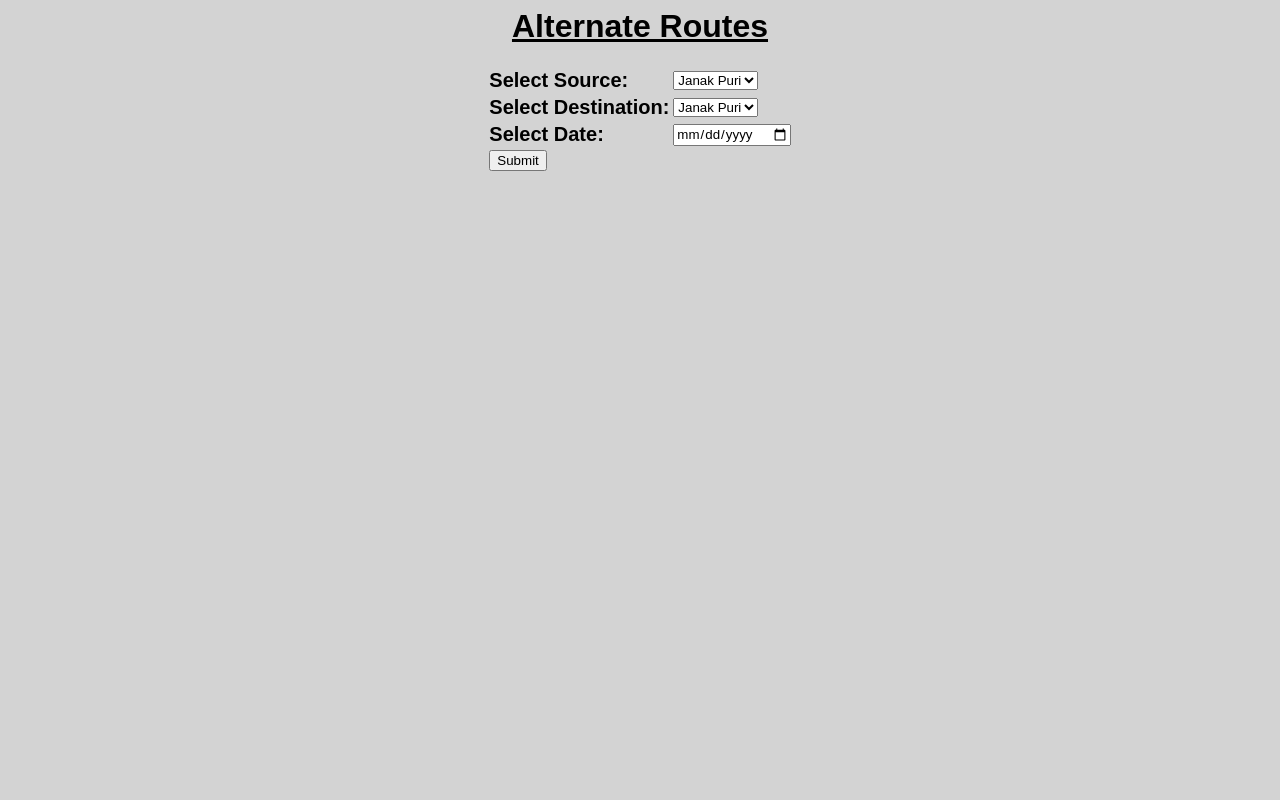
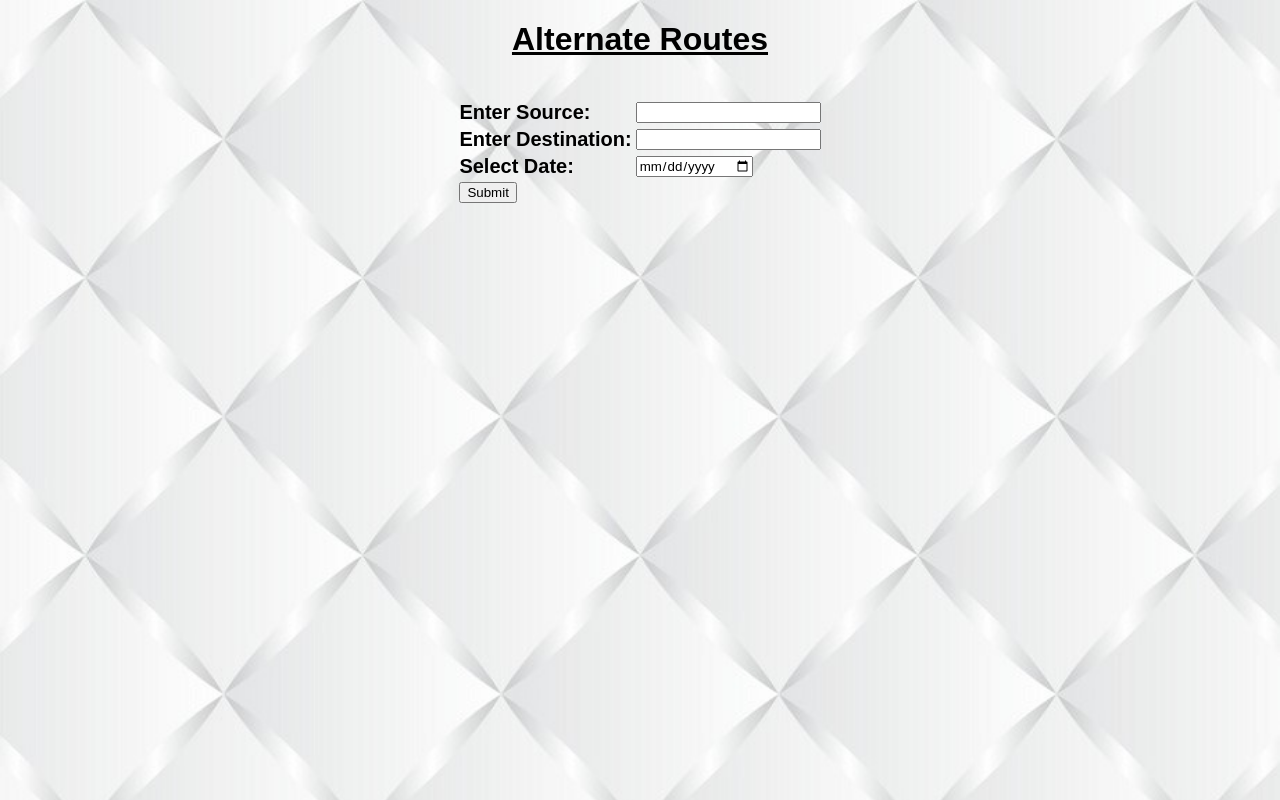
Before and after one commit to ishween/route_prediction, a Flask app: page / in a window 1280 px wide. Run offline with Flask 2, Linux system fonts and the light colour scheme; some libraries are stand-ins or nearby versions.

Commit message:
production

```diff
--- a/src/app.py
+++ b/src/app.py
@@ -95,48 +95,48 @@ def square():
     resp = requests.get(str)
     # print(resp)
     route = resp.json()
-    driving_geometry = ''
+    geometry = ''
     min = sys.maxsize
-    driving_time = 0
+    time = 0
     print(route)
     for element in route['routes']:
         if element['distance']-1000 <= distance and element['distance']+1000 >= distance:
             if element['distance'] < min:
                 min = element['distance']
-                driving_time = element['duration']
-                driving_geometry = element['geometry']
+                time = element['duration']
+                geometry = element['geometry']
                 print(min)
 
     #BIKING
-    str = "https://apis.mapmyindia.com/advancedmaps/v1/9kibr32m4r29uw8sgsjan8rdu89v9yit/distance_matrix/biking/{},{};{},{}?rtype=0&region=ind".format(
-        source_longitude, source_latitude, destination_longitude, destination_latitude)
-    predict = requests.get(str)
-    print(predict)
-    data = predict.json()
-    print(data)
-    distance = data['results']['distances'][0][1]
-    duration = data['results']['durations'][0][1]
-
-    # str = "https://apis.mapmyindia.com/advancedmaps/v1/ejls5j1jcdu6z9w1pabuytir9wwituo8/route_adv/driving/{},{};{},{}?steps=false&rtype=1".format(source_longitude, source_latitude, destination_longitude, destination_latitude)
-
-    # simran
-    str = "https://apis.mapmyindia.com/advancedmaps/v1/9kibr32m4r29uw8sgsjan8rdu89v9yit/route_adv/biking/{},{};{},{}?steps=false&rtype=1".format(
-        source_longitude, source_latitude, destination_longitude, destination_latitude)
-
-    resp = requests.get(str)
-    # print(resp)
-    route = resp.json()
-    biking_geometry = ''
-    min = sys.maxsize
-    biking_time = 0
-    print(route)
-    for element in route['routes']:
-        if element['distance'] - 1000 <= distance and element['distance'] + 1000 >= distance:
-            if element['distance'] < min:
-                min = element['distance']
-                biking_time = element['duration']
-                biking_geometry = element['geometry']
-                print(min)
+    # str = "https://apis.mapmyindia.com/advancedmaps/v1/9kibr32m4r29uw8sgsjan8rdu89v9yit/distance_matrix/biking/{},{};{},{}?rtype=0&region=ind".format(
+    #     source_longitude, source_latitude, destination_longitude, destination_latitude)
+    # predict = requests.get(str)
+    # print(predict)
+    # data = predict.json()
+    # print(data)
+    # distance = data['results']['distances'][0][1]
+    # duration = data['results']['durations'][0][1]
+    #
+    # # str = "https://apis.mapmyindia.com/advancedmaps/v1/ejls5j1jcdu6z9w1pabuytir9wwituo8/route_adv/driving/{},{};{},{}?steps=false&rtype=1".format(source_longitude, source_latitude, destination_longitude, destination_latitude)
+    #
+    # # simran
+    # str = "https://apis.mapmyindia.com/advancedmaps/v1/9kibr32m4r29uw8sgsjan8rdu89v9yit/route_adv/biking/{},{};{},{}?steps=false&rtype=1".format(
+    #     source_longitude, source_latitude, destination_longitude, destination_latitude)
+    #
+    # resp = requests.get(str)
+    # # print(resp)
+    # route = resp.json()
+    # biking_geometry = ''
+    # min = sys.maxsize
+    # biking_time = 0
+    # print(route)
+    # for element in route['routes']:
+    #     if element['distance'] - 1000 <= distance and element['distance'] + 1000 >= distance:
+    #         if element['distance'] < min:
+    #             min = element['distance']
+    #             biking_time = element['duration']
+    #             biking_geometry = element['geometry']
+    #             print(min)
 
     # print("yes")
     #WALKING
@@ -203,7 +203,7 @@ def square():
     #             print(min)
 
     # geometry = route['routes'][0]['geometry']
-    arr = {'driving_geometry': driving_geometry, 'driving_time':driving_time, 'biking_geometry': biking_geometry, 'biking_time': biking_time}
+    arr = {'geometry': geometry, 'time': time}
     arr = jsonify(arr)
     return arr
 
@@ -227,6 +227,6 @@ def square():
     # response = requests.get(str)
 
 
-
+#
 # if __name__ == '__main__':
 #     app.run(debug=True)
--- a/src/templates/index.html
+++ b/src/templates/index.html
@@ -1,96 +1,142 @@
-<!--&lt;!&ndash;    <!DOCTYPE html>&ndash;&gt;-->
-<!--&lt;!&ndash;    <html lang='en'>&ndash;&gt;-->
-<!--&lt;!&ndash;    	<head>&ndash;&gt;-->
-<!--&lt;!&ndash;    		<title>Flask App</title>&ndash;&gt;-->
-<!--&lt;!&ndash;    		<style type="text/css">&ndash;&gt;-->
-<!--&lt;!&ndash;    			* {&ndash;&gt;-->
-<!--&lt;!&ndash;    				font-family: sans-serif;&ndash;&gt;-->
-<!--&lt;!&ndash;    			}&ndash;&gt;-->
-<!--&lt;!&ndash;    		</style>&ndash;&gt;-->
-<!--&lt;!&ndash;    	</head>&ndash;&gt;-->
-<!--&lt;!&ndash;    	<body>&ndash;&gt;-->
-<!--&lt;!&ndash;    		<h1>Square Calculator</h1>&ndash;&gt;-->
-<!--&lt;!&ndash;    		<form method="post" id="form">&ndash;&gt;-->
-<!--&lt;!&ndash;    			<label for="num">Enter Number : </label>&ndash;&gt;-->
-<!--&lt;!&ndash;    			<input type="text" id="num" name="number" autofocus autocomplete="off">&ndash;&gt;-->
-<!--&lt;!&ndash;    			<button>Post</button>&ndash;&gt;-->
-<!--&lt;!&ndash;    		</form>&ndash;&gt;-->
-<!--&lt;!&ndash;    		<p id="square"></p>&ndash;&gt;-->
-<!--&lt;!&ndash;    		<script src="https://code.jquery.com/jquery-3.2.1.min.js"></script>&ndash;&gt;-->
-<!--&lt;!&ndash;    		<script>&ndash;&gt;-->
-<!--&lt;!&ndash;    			$('#form').on('submit', function(e){&ndash;&gt;-->
-<!--&lt;!&ndash;    				var number = $('#num').val();&ndash;&gt;-->
-<!--&lt;!&ndash;    				e.preventDefault();&ndash;&gt;-->
-<!--&lt;!&ndash;    				$.ajax({&ndash;&gt;-->
-<!--&lt;!&ndash;    					url: 'http://127.0.0.1:5000/square/',&ndash;&gt;-->
-<!--&lt;!&ndash;    					data: {'number': number},&ndash;&gt;-->
-<!--&lt;!&ndash;    					method: 'POST',&ndash;&gt;-->
-<!--&lt;!&ndash;    					success: function(data) {&ndash;&gt;-->
-<!--&lt;!&ndash;    						$('#num').val('');&ndash;&gt;-->
-<!--&lt;!&ndash;    						$('#square').html('Square of ' + number + ' is ' + data['square'])&ndash;&gt;-->
-<!--&lt;!&ndash;    					}&ndash;&gt;-->
-<!--&lt;!&ndash;    				});&ndash;&gt;-->
-<!--&lt;!&ndash;    			});&ndash;&gt;-->
-<!--&lt;!&ndash;    		</script>&ndash;&gt;-->
-<!--&lt;!&ndash;    	</body>&ndash;&gt;-->
-<!--&lt;!&ndash;    </html>&ndash;&gt;-->
+<!--<!DOCTYPE html>-->
 <!--<html lang='en'>-->
 <!--<head>-->
-<!--<title>Flask App</title>-->
+<!--<title>Koderz Hack</title>-->
 <!--<style type="text/css">-->
 <!--* {-->
 <!--font-family: sans-serif;-->
 <!--}-->
+<!--body-->
+<!--{-->
+<!--background-image: url("bg7.jpg");-->
+<!--background-repeat: no-repeat;-->
+<!--background-size: cover;-->
+<!--}-->
+<!--label-->
+<!--{-->
+<!--font-size: 20px;-->
+<!--}-->
 <!--</style>-->
+<!--<script src="https://code.jquery.com/jquery-3.2.1.min.js"></script>-->
 <!--</head>-->
 <!--<body>-->
-<!--<h1>Alternate Routes</h1>-->
+<!--<center>-->
+<!--<h1><u>Alternate Routes</u></h1>-->
 <!--<form method="post" id="form">-->
-<!--<label for="src">Select Source: </label>-->
-<!--<select id="src">-->
+<!--<table>-->
+<!--<tr>-->
+<!--<th style="text-align: left;"><label for="src">Enter Source: </label></th>-->
+<!--&lt;!&ndash;<select id="src">-->
 <!--<option value="JanakPuri">Janak Puri</option>-->
 <!--<option value="Okhla">Okhla</option>-->
 <!--<option value="Noida">Noida</option>-->
 <!--<option value="Kalkaji">Kalkaji</option>-->
-<!--</select>-->
-<!--<label for="dsc">Select Destination: </label>-->
-<!--<select id="dsc">-->
+<!--</select>&ndash;&gt;-->
+<!--<td>-->
+<!--<input type="text" id="src" length="200">-->
+<!--</td>-->
+<!--</tr>-->
+
+<!--<tr>-->
+<!--<th style="text-align: left;"><label for="dsc">Enter Destination: </label></th>-->
+<!--&lt;!&ndash;<select id="dsc">-->
 <!--<option value="JanakPuri">Janak Puri</option>-->
 <!--<option value="Okhla">Okhla</option>-->
 <!--<option value="Noida">Noida</option>-->
 <!--<option value="Kalkaji">Kalkaji</option>-->
-<!--</select>-->
+<!--</select>&ndash;&gt;-->
+<!--<br>-->
+<!--<td>-->
+<!--<input type="text" id="dsc" length="200">-->
+<!--</td>-->
+<!--</tr>-->
+
+<!--<tr>-->
+<!--<th style="text-align: left;"><label for="dt">Select Date: </label></th>-->
+<!--<td>-->
+<!--<input type="date">-->
+<!--</td>-->
+<!--</tr>-->
 <!--&lt;!&ndash;<input type="text" id="num" name="number" autofocus autocomplete="off">&ndash;&gt;-->
-<!--<button>Post</button>-->
+
+<!--<tr>-->
+<!--<td colspan="2"><button>Submit</button></td>-->
+<!--</tr>-->
+<!--</table>-->
 <!--</form>-->
-<!--<p id="square"></p>-->
-<!--<script src="https://code.jquery.com/jquery-3.2.1.min.js"></script>-->
+<!--<h3>-->
+<!--<p id="display"></p>-->
+<!--</center>-->
 <!--<script>-->
 <!--$('#form').on('submit', function(e){-->
 <!--var source = $('#src').val();-->
 <!--var destination = $('#dsc').val();-->
+<!--var point1, point2, tm1, tm2;-->
 <!--e.preventDefault();-->
 <!--$.ajax({-->
 <!--url: 'http://127.0.0.1:5000/square/',-->
 <!--data:   {'source': source, 'destination': destination},-->
 <!--method: 'POST',-->
 <!--success: function(data) {-->
-<!--points = [];-->
-<!--destination = data['destination']-->
-<!--source = data['source']-->
-<!--console.log("heya")-->
-<!--points = data['geometry'];-->
-<!--time = data['time'];-->
-<!--console.log(time)-->
-<!--console.log(points)-->
-<!--$('#square').html('Points Between ' + source + ' and ' + destination + ' is ' + points + ' time ' + time)-->
+<!--//point1 = [];-->
+<!--//point2 = [];-->
+<!--point1 = data['geometry'];-->
+<!--tm1 = data['time'];-->
+<!--//$('#square').html('Points Between ' + source + ' and ' + destination + ' is ' + points)-->
 <!--}-->
 <!--});-->
+<!--    var encoded = point1;-->
+<!--    var points1 = [],index = 0, len1 = encoded.length;-->
+<!--    var lat = 0, lng = 0;-->
+<!--    while (index < len1) {-->
+<!--        var b, shift = 0, result = 0;-->
+<!--        do {-->
+<!--            b = encoded.charAt(index++).charCodeAt(0) - 63;-->
+<!--            result |= (b & 0x1f) << shift;-->
+<!--            shift += 5;-->
+<!--        } while (b >= 0x20);-->
+<!--       var dlat = ((result & 1) != 0 ? ~(result >> 1) : (result >> 1));-->
+<!--        lat += dlat;shift = 0;result = 0;-->
+<!--        do {-->
+<!--            b = encoded.charAt(index++).charCodeAt(0) - 63;-->
+<!--            result |= (b & 0x1f) << shift;-->
+<!--            shift += 5;-->
+<!--        } while (b >= 0x20);-->
+<!--        var dlng = ((result & 1) != 0 ? ~(result >> 1) : (result >> 1));-->
+<!--        lng += dlng;points1.push([lat / 1E5, lng / 1E5])-->
+<!--    }-->
+
+<!--    var len1 = points1.length;-->
+<!--    var str = "<center><h3><u>OUTPUT</u></h3><br><u>Points on the Optimal Route(for Driving) are:</u><br>";-->
+<!--for(var i=0; i<len1; i++)-->
+<!--{-->
+<!--let request = new XMLHttpRequest();-->
+<!--    let lt=points1[i][0];-->
+<!--let lg=points1[i][1];-->
+<!--        console.log(lt);-->
+<!--console.log(lg);-->
+<!--let URL = "http://apis.mapmyindia.com/advancedmaps/v1/ejls5j1jcdu6z9w1pabuytir9wwituo8/rev_geocode?lat="+lt+"&lng="+lg;-->
+<!--request.open('GET', URL, false)-->
+
+<!--        request.onload = function() {-->
+<!--console.log(this.response)-->
+<!--let data = JSON.parse(this.response)-->
+<!--str = str + data.results[0].formatted_address + "<br>";-->
+<!--//console.log(data[0]);-->
+<!--//console.log(data.results[0].formatted_address);-->
+<!--  }-->
+<!--  request.send();-->
+<!--  }-->
+<!--  str = str + "Time Required is: " + tm1 + "<br>";-->
+
+<!--  $('#display').html(str);-->
+<!--    //$('#display').html('<center><h3><u>OUTPUT</u></h3><br>Points on the Optimal Route are: '+points+'<br>Time Required is: '+tm+'</center>');-->
 <!--});-->
 <!--</script>-->
 <!--</body>-->
 <!--</html>-->
 
+<!DOCTYPE html>
 <html lang='en'>
 <head>
 <title>Koderz Hack</title>
@@ -100,15 +146,13 @@ font-family: sans-serif;
 }
 body
 {
-background-color: lightgrey;
+background-image: url("c02.jpg");
+background-repeat: no-repeat;
+background-size: cover;
 }
 label
 {
 font-size: 20px;
-}
-th
-{
-text-align: left;
 }
 </style>
 <script src="https://code.jquery.com/jquery-3.2.1.min.js"></script>
@@ -119,31 +163,34 @@ text-align: left;
 <form method="post" id="form">
 <table>
 <tr>
-<th><label for="src">Select Source: </label></th>
-<td>
-<select id="src">
+<th style="text-align: left;"><label for="src">Enter Source: </label></th>
+<!--<select id="src">
 <option value="JanakPuri">Janak Puri</option>
 <option value="Okhla">Okhla</option>
 <option value="Noida">Noida</option>
 <option value="Kalkaji">Kalkaji</option>
-</select><br>
+</select>-->
+<td>
+<input type="text" id="src" length="200">
 </td>
 </tr>
 
 <tr>
-<th><label for="dsc">Select Destination: </label></th>
-<td>
-<select id="dsc">
+<th style="text-align: left;"><label for="dsc">Enter Destination: </label></th>
+<!--<select id="dsc">
 <option value="JanakPuri">Janak Puri</option>
 <option value="Okhla">Okhla</option>
 <option value="Noida">Noida</option>
 <option value="Kalkaji">Kalkaji</option>
-</select><br>
+</select>-->
+<br>
+<td>
+<input type="text" id="dsc" length="200">
 </td>
 </tr>
 
 <tr>
-<th><label for="dt">Select Date: </label></th>
+<th style="text-align: left;"><label for="dt">Select Date: </label></th>
 <td>
 <input type="date">
 </td>
@@ -194,7 +241,32 @@ encoded = point;
         var dlng = ((result & 1) !== 0 ? ~(result >> 1) : (result >> 1));
         lng += dlng;points.push([lat / 1E5, lng / 1E5])
     }
-    $('#display').html('<h3><u>OUTPUT</u></h3><br>Points on the Optimal Route are: '+points+'<br>Time Required is: '+tm);
+
+    var len1 = points.length;
+    var str = "<center><h3><u>OUTPUT</u></h3><br><u>Points on the Optimal Route(for Driving) are:</u><br><br>";
+for(var i=0; i<len1; i++)
+{
+let request = new XMLHttpRequest();
+    let lt=points[i][0];
+let lg=points[i][1];
+        console.log(lt);
+console.log(lg);
+let URL = "http://apis.mapmyindia.com/advancedmaps/v1/ejls5j1jcdu6z9w1pabuytir9wwituo8/rev_geocode?lat="+lt+"&lng="+lg;
+request.open('GET', URL, false)
+
+        request.onload = function() {
+console.log(this.response)
+let data = JSON.parse(this.response)
+str = str + data.results[0].formatted_address + "<br><br>";
+//console.log(data[0]);
+//console.log(data.results[0].formatted_address);
+  }
+  request.send();
+  }
+  str = str + "Time Required is: " + tm + "<br>";
+
+  $('#display').html(str);
+    //$('#display').html('<center><h3><u>OUTPUT</u></h3><br>Points on the Optimal Route are: '+points+'<br>Time Required is: '+tm+'</center>');
 });
 </script>
 </body>
```
Also changed, not shown: src/templates/bg7.jpg (added), src/templates/c02.jpg (added).
